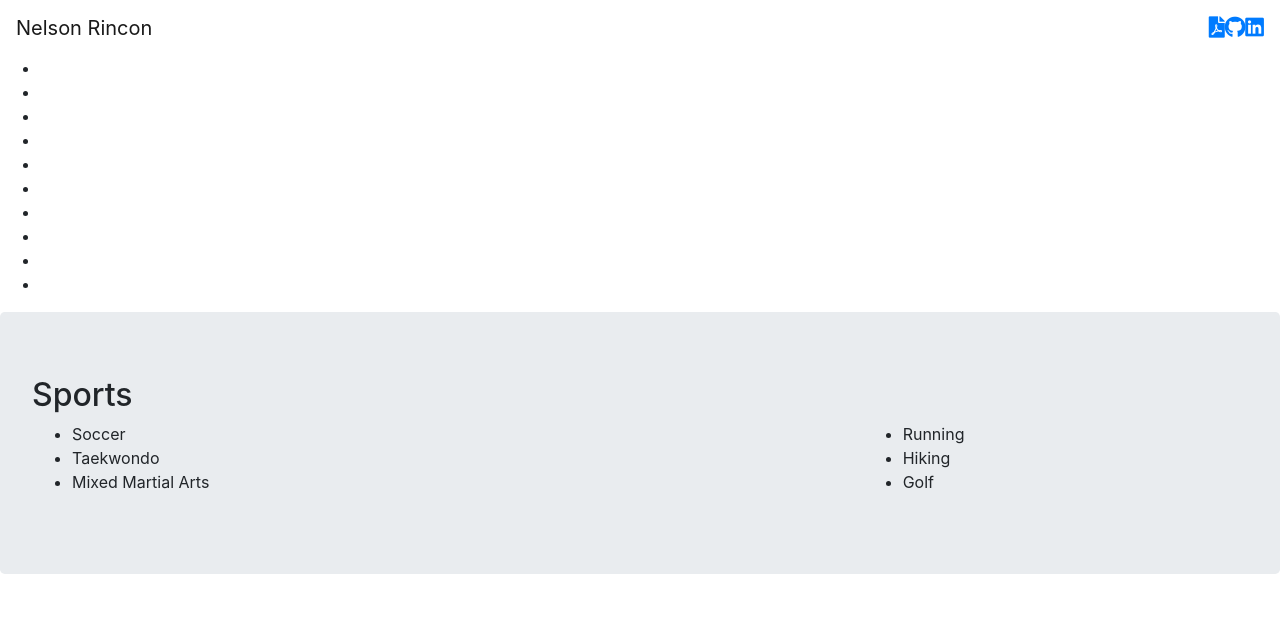
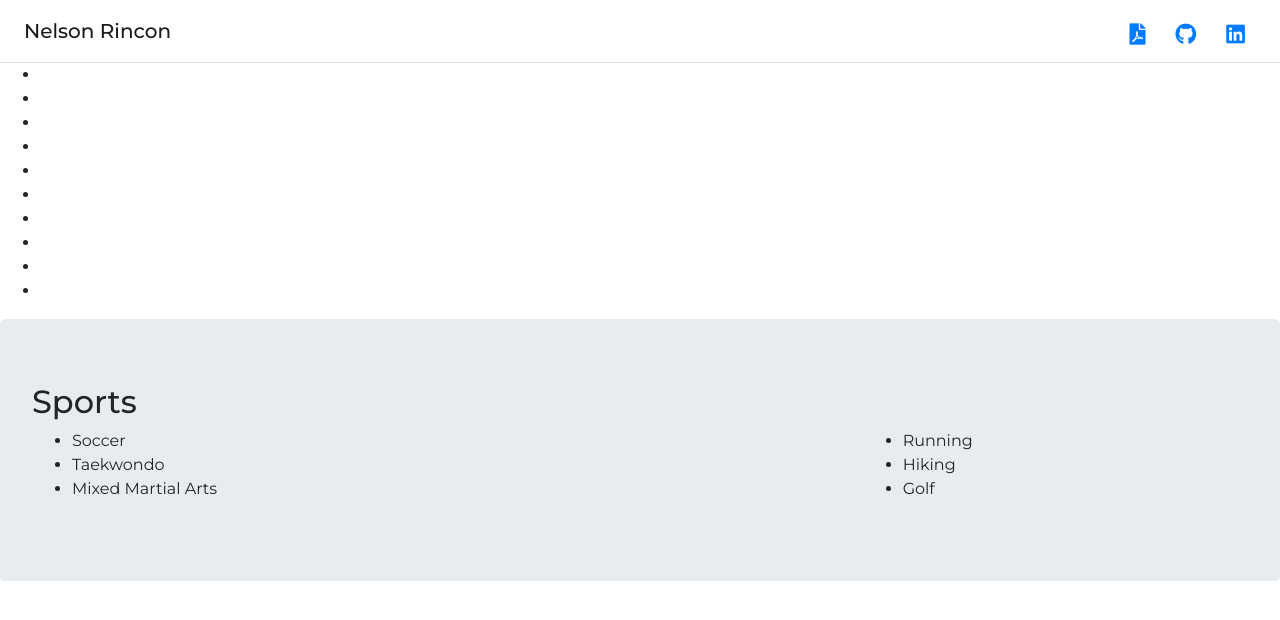
Before and after one commit to nerincon/tornado-exercise, a Python web app: template myapp/templates/hobbies.html in a window 1280 px wide. Shown: the top 620 px of the page. Run offline with Jinja, Linux system fonts and the light colour scheme; the template is opened without the code that fills it, so the values that code supplies are empty; some libraries are stand-ins or nearby versions.

Commit message:
fix small bugs

```diff
--- a/myapp/templates/index.html
+++ b/myapp/templates/index.html
@@ -24,7 +24,7 @@
                             </li>
                             <li class="nav-item">
                                 <!-- <a class="nav-link" id="w3" target='_blank' href="https://www.dropbox.com/sh/clb7faysqgy4eed/AABt80f3TQWPgtEsPKhS7r8La?dl=0&preview=Resume+-+NRincon.pdf">Resume</a> -->
-                                <a href="../../static/img/Resume - NRincon.pdf" target='_blank'><i class="fas fa-file-pdf fa-lg" id='resume'></i></a>
+                                <a href="../../static/img/Resume.pdf" target='_blank'><i class="fas fa-file-pdf fa-lg" id='resume'></i></a>
                               </li>
                             <li class="nav-item resumelinks">
                                 <span style="color: Dodgerblue;">
--- a/myapp/templates/portfolio.html
+++ b/myapp/templates/portfolio.html
@@ -29,7 +29,7 @@
 </div>
 <div>
     <figure>
-            <img id='blackjack' src="../../static/img/dashboard_tickerworth.png">
+            <img id='tickerworth' src="../../static/img/tickerworth.png">
             <div class='note'>
                 <h5>Tickerworth</h5>
                 <p>Easy to use application that provides key financial information about the searched company and calculates its intrinsic values based on multiple valuation methods.</p>
--- /dev/null
+++ b/static/css/base.css
@@ -0,0 +1,32 @@
+body {
+    font-family: 'Montserrat', sans-serif;
+  }
+
+
+#w1 {
+    font-weight: 500;
+    padding: 8px;
+}
+
+#github {
+    margin-left: 30px;
+    margin-top: 12px;
+    padding: 0;
+}
+
+#linkedin {
+    margin-left: 30px;
+    margin-top: 12px;
+    margin-right: 1.2rem;
+}
+
+#resume {
+    margin-left: 30px;
+    margin-top: 12px;
+}
+
+nav {
+    border-bottom-style: solid;
+    border-bottom-width: 1px;
+    border-bottom-color: rgba(0,0,0,.125);
+}
--- a/static/js/main.js
+++ b/static/js/main.js
@@ -1,4 +1,7 @@
 $(document).ready(function () {
+  $('#tickerworth').click(function () {
+    window.open('https://tickerworth.herokuapp.com/', '_blank')
+  })
   $('#blackjack').click(function () {
     window.open('https://nerincon.github.io/blackjack_game/', '_blank')
   })
```
Also changed, not shown: static/img/me-pic.jpg (added), static/img/office.png (added), static/img/redux.png (added), static/img/tickerworth.png (added), static/img/tornado.png (added), 1 other file.
